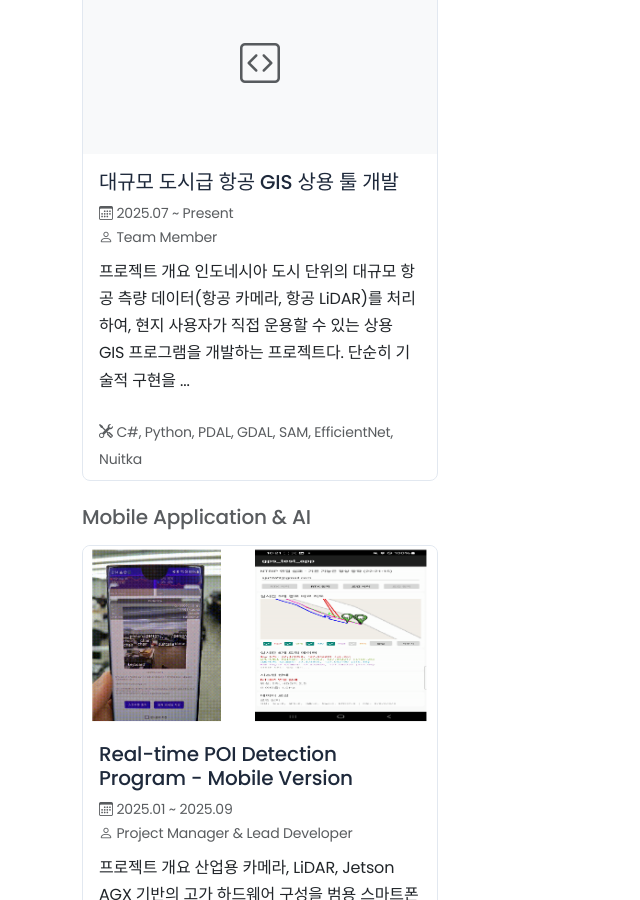
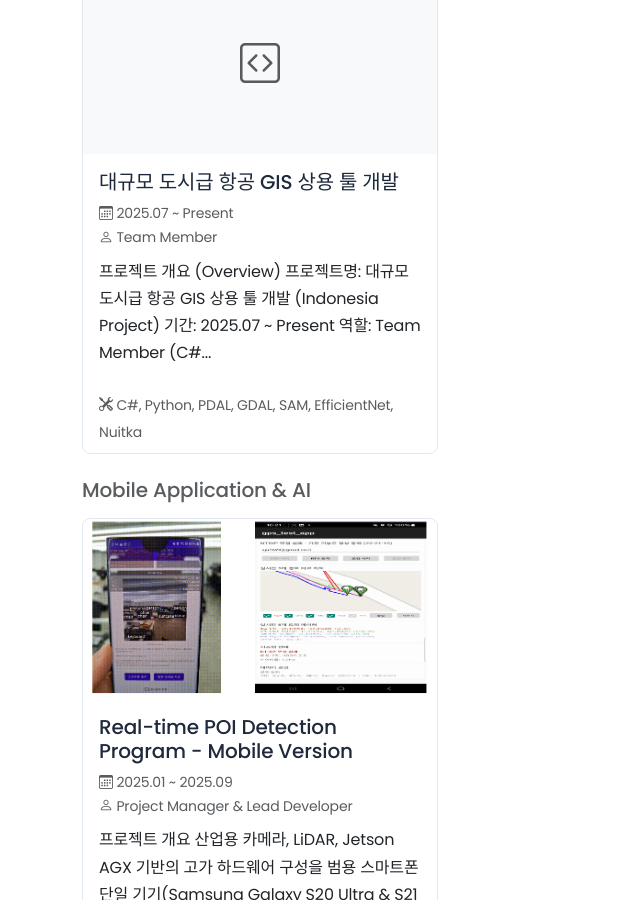
Before and after one commit to jinwoo-Sync/jinwoo-Sync.github.io, a Jekyll site: the page built from projects.html, in a window 1280 px wide and 900 px high, scrolled down 420 px. Shown: the whole window, without its empty margins (0-640 px from the left). Built offline with Jekyll 4.4.1, drawn with Linux system fonts in a browser that asks for light colours; some of the changed lines change nothing that is shown.

Commit message:
경력기술서 형식으로 변경

````diff
--- a/_projects/indonesia_gis.md
+++ b/_projects/indonesia_gis.md
@@ -9,8 +9,37 @@
 order: 1
 ---
 
-## 프로젝트 개요
-인도네시아 도시 단위의 대규모 항공 측량 데이터(항공 카메라, 항공 LiDAR)를 처리하여, 현지 사용자가 직접 운용할 수 있는 **상용 GIS 프로그램**을 개발하는 프로젝트다. 단순히 기술적 구현을 넘어 대규모 데이터의 자동화 처리와 고정밀 지형 모델 생성을 목표로 한다.
+##  프로젝트 개요 (Overview)
+- **프로젝트명**: 대규모 도시급 항공 GIS 상용 툴 개발 (Indonesia Project)
+- **기간**: 2025.07 ~ Present
+- **역할**: Team Member (C# 파이프라인 설계 및 최적화, 딥러닝 모듈 통합)
+- **기술 (Tech Stack)**: C#, Python, PDAL, GDAL, SAM, EfficientNet, Nuitka
+
+## 주요 성과 (Key Achievements)
+- 데이터 처리 소요 시간 대폭 단축 (기존 PDAL 방식 대비 처리 속도 약 [수치 입력]배 개선)
+- 69GB 규모의 원본 데이터를 전처리하여 [수치 입력]MB 수준으로 압축 및 처리 효율화
+- 인도네시아 현지 사용자 배포 완료 및 상용 서비스 실운용 중
+
+## 상세 업무 및 기여 (Responsibilities & Contributions)
+
+### 1. 하이브리드 아키텍처 기반의 통합 GIS 프로그램 설계
+- **문제 상황/목표**: 딥러닝 연구팀에서 개별적으로 작성된 Python 스크립트들을 현지 사용자가 쉽게 조작할 수 있는 단일 프로그램으로 묶어야 함.
+- **해결 방안 (Action)**: Python 환경을 C# 응용 프로그램 내부에서 제어하고 통신할 수 있는 하이브리드 아키텍처를 설계하여 파이프라인 일원화.
+- **결과 (Result)**: 13종 이상의 Python/PyTorch 워크로드를 Nuitka(바이너리 컴파일)와 UV 환경을 통해 안전하고 독립적으로 실행되는 단일 소프트웨어 패키지로 배포 성공.
+
+### 2. 항공 데이터 기반 SHP 자동 병합 로직 개발
+- **문제 상황/목표**: 다중 TIF 이미지에서 건물을 추출하고 병합할 때, 항공 이미지 간 겹치는 영역이 발생하여 SHP 파일에 중복 데이터가 쌓임.
+- **해결 방안 (Action)**: TIF → PNG 변환 후, Airborne 데이터와 Global Building, OSM 데이터를 결합하는 단계에서 공간 좌표 기반의 중복 영역 자동 감지 및 병합 알고리즘 구현.
+- **결과 (Result)**: 중복 면적이 완벽히 제거된 깔끔한 SHP 결과물 생성 파이프라인 확립.
+
+### 3. 고속 DTM(지형 모델) 생성 파이프라인 자체 구현
+- **문제 상황/목표**: 기존 오픈소스(PDAL CSF) 방식은 지면 필터링 및 DTM 생성에 막대한 시간(약 36시간)이 소요되어 상용 서비스로서 가용성이 떨어짐.
+- **해결 방안 (Action)**: 정밀도를 일부 타협하는 대신 속도를 극대화하는 C# 네이티브 지면 필터링 및 보간 알고리즘 구현. Voxel 기반 높이 분석과 CPU 코어별 멀티스레드 병렬 처리를 적극 도입.
+- **결과 (Result)**: 69GB 데이터 처리를 1분 내외로 단축하는 획기적인 속도 개선 달성. 해당 DTM은 후속 공정인 '.obj 메쉬 모델 자동 생성'의 핵심 베이스 데이터로 활용 중.
+
+---
+
+### 부록: 시스템 구동 및 로직 설명 화면
 
 <div style="text-align: center; margin: 20px 0;">
   <video width="100%" height="auto" autoplay loop muted playsinline style="border-radius: 8px; box-shadow: 0 4px 12px rgba(0,0,0,0.15);">
@@ -20,49 +49,8 @@
   <p style="color: #666; font-size: 0.9em; margin-top: 8px;"><i>도시급 항공 데이터 처리 상용 GIS 툴 구동 시연</i></p>
 </div>
 
-## 나의 역할
-
-- 딥러닝 연구팀이 분할 개발한 Python 스크립트들을 **C# 기반 통합 GIS 프로그램**으로 설계 및 구현
-- 데이터 처리 시퀀스 정의, 알고리즘 최적화, 배포 시스템 구축까지 **파이프라인 전체를 주도**
-- C# 프로그램 내에서 Python 스크립트를 실행하는 하이브리드 아키텍처 설계 및 구현
-
----
-
-## 데이터 처리 파이프라인
-
-### 1. SHP 파일 생성
-TIF → PNG 변환 → Airborne + Global Building + OSM 데이터 결합 → `.shp` 생성
-
-SHP 생성 과정에서 겹치는 영역을 자동 감지하고 정리하는 기능을 구현했다.
-
 ![SHP 중복 영역 감지 및 정리]({{ '/assets/images/projects/indonesia_gis/shp_overlap_detection.png' | relative_url }})
 *GIS 툴에서 중복 영역이 빨간색으로 표시된 모습*
-
-### 2. LAS 핸들링 및 DTM 최적화
-단순한 높이값 기반의 DSM(Digital Surface Model)을 넘어, 복잡한 지형지물을 제거하고 **순수 지면 높이를 나타내는 고정밀 DTM(Digital Terrain Model)**을 생성한다. 이는 추후 **지붕과 바닥 높이 차를 이용한 .obj 자동 모델링 생성**의 핵심 토대가 된다.
-
----
-
-## DTM(Digital Terrain Model) 생성 파이프라인
-
-기존 PDAL CSF 방식의 긴 처리 시간을 단축하기 위해, **속도 최적화를 목표로 정밀도를 일정 수준 타협한 프로그램 내장형 임시 DTM 맵 생성 알고리즘**을 구축했다. 고부하 연산을 효율적으로 처리하기 위해 Voxel/Block 통계 분석과 CPU 병렬 처리를 결합하여 실제 서비스 가용성을 높였다.
-
-```mermaid
-graph TD
-    Raw["Raw Point Cloud"] --> Step1["<b>Step 1: 지면 필터링 (Ground Filtering)</b><br/>Voxel 기반 높이 분포 분석 및 Block 단위 평면성 필터링"]
-    Step1 --> Step2["<b>Step 2: 초기 그리드 생성 (Grid Generation)</b><br/>CPU 코어별 로컬 그리드 독립 연산 및 병합 (MinZ 시드 할당)"]
-    Step2 --> Step3["<b>Step 3: Voxel 기반 구멍 메우기 (Hole Filling)</b><br/>대형 Voxel 참조 기반 지형 전파 및 O(N) 고속 보간"]
-    Step3 --> Step4["<b>Step 4: 스무딩 및 데이터 출력</b><br/>인접 셀 가중 평균 스무딩 및 32-bit GeoTiff 생성"]
-    Step4 --> FinalDTM["<b>최종 고정밀 DTM</b>"]
-
-    style Step1 fill:#f9f,stroke:#333,stroke-width:2px
-    style Step2 fill:#bbf,stroke:#333,stroke-width:2px
-    style Step3 fill:#bfb,stroke:#333,stroke-width:2px
-    style Step4 fill:#fbb,stroke:#333,stroke-width:2px
-    style FinalDTM fill:#fff,stroke:#333,stroke-width:4px
-```
-
-### 지면 필터링 (Ground Filtering) 세부 구현
 
 ![지면 추출 알고리즘]({{ '/assets/images/projects/indonesia_gis/ground_extraction_algorithm.png' | relative_url }})
 *Voxel 기반 높이 분석 및 Block 단위 평면 필터링 과정*
@@ -71,35 +59,5 @@
 |:---:|:---:|
 | ![PDAL CSF DTM]({{ '/assets/images/projects/indonesia_gis/dtm_pdal_csf.png' | relative_url }}) | ![C# DTM]({{ '/assets/images/projects/indonesia_gis/dtm_csharp.png' | relative_url }}) |
 
-> **알고리즘 개발 현황**: C# 커스텀 방식의 경우 속도는 비약적으로 향상되었으나, 현재 특정 지형에서 **데이터 공백(Hole)이 간혹 발생하는 이슈**가 확인되었다. 현재 이를 완벽하게 메우기 위한 보간 로직 고도화 작업을 진행 중이다.
-
 ![지면 추출 결과]({{ '/assets/images/projects/indonesia_gis/ground_surface_detail.png' | relative_url }})
 *DTM 생성 전 최종 바닥면 추출 결과*
-
----
-
-## 성능 최적화 결과
-
-| 항목 | 기존 (PDAL CSF) | 개선 후 (C# 파이프라인) |
-|------|-----------------|----------------------|
-| 데이터 크기 | 69 GB | 321 MB (전처리 후) |
-| 처리 시간 | 2,160분 (36시간) | 1분 |
-| 처리 속도 | 32.71 MB/min | 307.00 MB/min |
-| **성능 비율** | 기준 | **약 10배 개선** |
-
----
-
-## 관련 기술 블로그
-- **[Nuitka를 이용한 Python 프로젝트 보안 배포](https://jinwoo-sync.github.io/2026/03/01/nuitka-python-deployment.html)**: 상용 소프트웨어 배포를 위한 소스코드 보안 및 실행 환경 최적화 과정 정리
-
----
-
-## 결과물
-
-- 인도네시아 현지에 배포되어 실제 운용 중인 상용 GIS 프로그램
-- 69GB 규모의 도시급 항공 데이터를 자동으로 처리하는 엔드투엔드 파이프라인
-
-## 기술적 특징 요약
-- **DTM Generation**: Voxel/Block 통계 분석 기반 고정밀 지면 추출 알고리즘 (DSM → DTM 변환)
-- **Automation**: 지붕-지면 높이차 분석을 통한 .obj 메쉬 자동 생성 자동화의 핵심 토대 마련
-- **Performance**: 병렬 그리드 처리 및 $O(N)$ 복잡도 보간 알고리즘을 통한 10배 이상의 속도 향상
````
